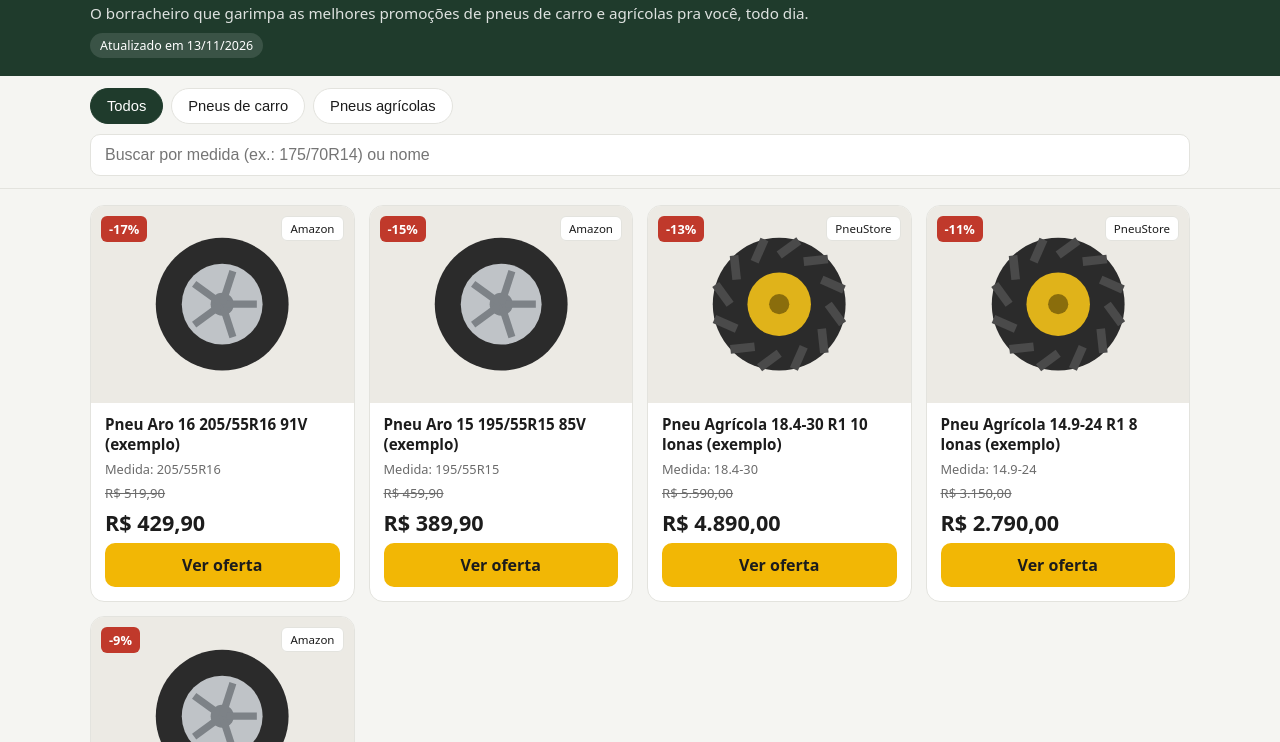
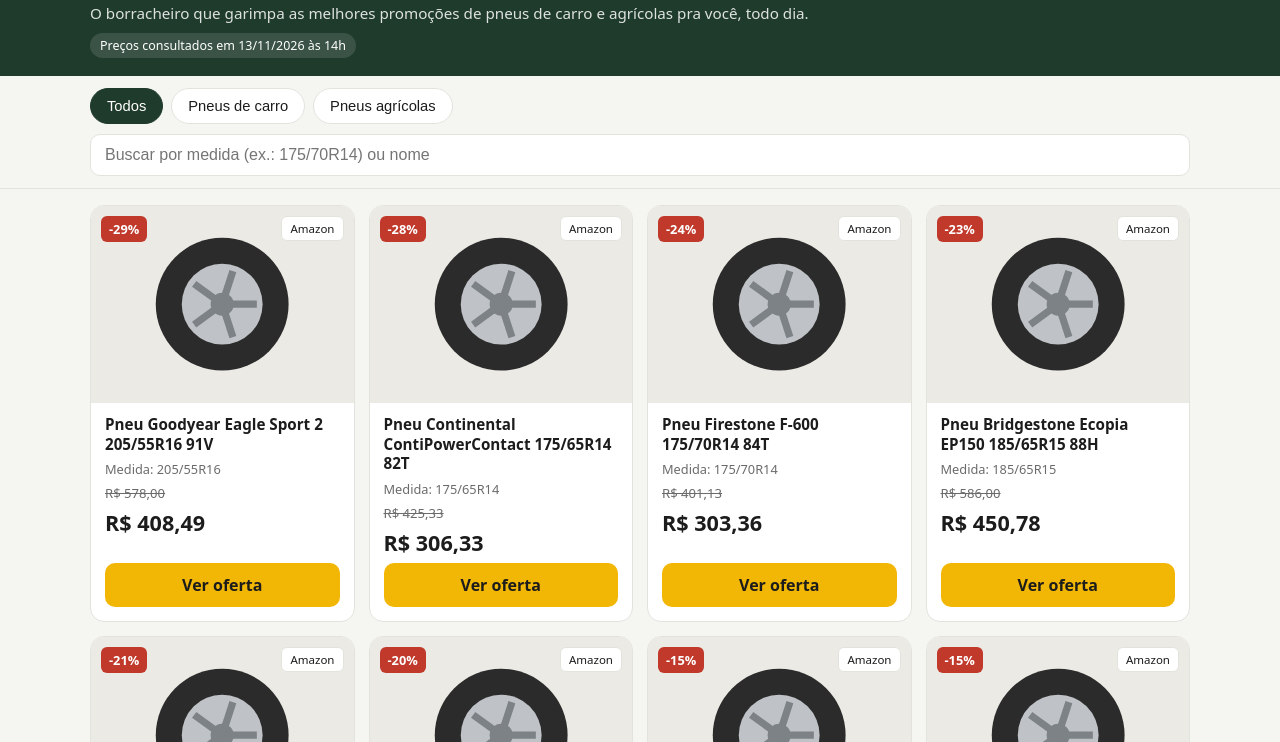
Before and after one commit to lemmertzlucas/seuborracheiro, a plain HTML site: page index.html in a window 1280 px wide. Shown: the part 58-800 px from the top of the page. Drawn offline with Linux system fonts and the light colour scheme.

Commit message:
Pneus reais da Amazon com links de afiliado

```diff
--- a/index.html
+++ b/index.html
@@ -68,24 +68,39 @@
 </main>
 
 <footer>
-  Este site participa de programas de afiliados (Amazon Associados e PneuStore). Ao comprar pelos links,
-  podemos receber uma comissão, sem custo extra para você. Preços e disponibilidade podem mudar a qualquer momento.
+  Como Associado da Amazon, o Seu Borracheiro ganha com compras qualificadas. Ao comprar pelos links, podemos
+  receber uma comissão, sem custo extra para você. Preços e disponibilidade são os vistos na data de atualização
+  indicada no topo e podem mudar a qualquer momento; o preço que vale é o mostrado na loja no momento da compra.
 </footer>
 
 <script>
 /* ===== DADOS — a rotina automática vai reescrever só este bloco ===== */
-const ATUALIZADO_EM = "13/11/2026";
+const ATUALIZADO_EM = "13/11/2026 às 14h";
 const PRODUTOS = [
-  { nome:"Pneu Aro 15 195/55R15 85V (exemplo)", categoria:"carro", medida:"195/55R15", loja:"Amazon",
-    preco:389.90, precoAntigo:459.90, link:"https://www.amazon.com.br/dp/XXXXXXXX?tag=SEU-TAG-20" },
-  { nome:"Pneu Aro 14 175/70R14 84T (exemplo)", categoria:"carro", medida:"175/70R14", loja:"Amazon",
-    preco:299.90, precoAntigo:329.90, link:"https://www.amazon.com.br/dp/XXXXXXXX?tag=SEU-TAG-20" },
-  { nome:"Pneu Aro 16 205/55R16 91V (exemplo)", categoria:"carro", medida:"205/55R16", loja:"Amazon",
-    preco:429.90, precoAntigo:519.90, link:"https://www.amazon.com.br/dp/XXXXXXXX?tag=SEU-TAG-20" },
-  { nome:"Pneu Agrícola 18.4-30 R1 10 lonas (exemplo)", categoria:"agricola", medida:"18.4-30", loja:"PneuStore",
-    preco:4890.00, precoAntigo:5590.00, link:"https://www.pneustore.com.br/SEU-LINK-DE-AFILIADO" },
-  { nome:"Pneu Agrícola 14.9-24 R1 8 lonas (exemplo)", categoria:"agricola", medida:"14.9-24", loja:"PneuStore",
-    preco:2790.00, precoAntigo:3150.00, link:"https://www.pneustore.com.br/SEU-LINK-DE-AFILIADO" }
+  { nome:"Pneu Firestone F-600 175/70R14 84T", categoria:"carro", medida:"175/70R14", loja:"Amazon",
+    preco:303.36, precoAntigo:401.13, link:"https://www.amazon.com.br/dp/B07XBTY36X?tag=seuborracheir-20" },
+  { nome:"Pneu Kumho ES31 175/70R14 84T", categoria:"carro", medida:"175/70R14", loja:"Amazon",
+    preco:293.71, precoAntigo:345.55, link:"https://www.amazon.com.br/dp/B0DMFVZ935?tag=seuborracheir-20" },
+  { nome:"Pneu Continental PowerContact 2 175/70R14 84T", categoria:"carro", medida:"175/70R14", loja:"Amazon",
+    preco:359.82, precoAntigo:423.33, link:"https://www.amazon.com.br/dp/B07X9V7PLG?tag=seuborracheir-20" },
+  { nome:"Pneu Continental ContiPowerContact 175/65R14 82T", categoria:"carro", medida:"175/65R14", loja:"Amazon",
+    preco:306.33, precoAntigo:425.33, link:"https://www.amazon.com.br/dp/B07XBTXPFK?tag=seuborracheir-20" },
+  { nome:"Pneu Firestone F-600 175/65R14 82T", categoria:"carro", medida:"175/65R14", loja:"Amazon",
+    preco:284.09, precoAntigo:352.95, link:"https://www.amazon.com.br/dp/B0CCW5VXK1?tag=seuborracheir-20" },
+  { nome:"Pneu Goodyear Kelly Edge Touring 2 175/65R14 86H", categoria:"carro", medida:"175/65R14", loja:"Amazon",
+    preco:278.90, precoAntigo:329.90, link:"https://www.amazon.com.br/dp/B0CQ6QYWF6?tag=seuborracheir-20" },
+  { nome:"Pneu Bridgestone Ecopia EP150 185/65R15 88H", categoria:"carro", medida:"185/65R15", loja:"Amazon",
+    preco:450.78, precoAntigo:586.00, link:"https://www.amazon.com.br/dp/B0CCW58QRW?tag=seuborracheir-20" },
+  { nome:"Pneu Continental PowerContact 2 185/65R15 88H", categoria:"carro", medida:"185/65R15", loja:"Amazon",
+    preco:427.93, precoAntigo:503.44, link:"https://www.amazon.com.br/dp/B0H3W4WWRF?tag=seuborracheir-20" },
+  { nome:"Pneu Continental UltraContact 185/65R15 88H", categoria:"carro", medida:"185/65R15", loja:"Amazon",
+    preco:442.52, precoAntigo:520.61, link:"https://www.amazon.com.br/dp/B0H3VNXPZK?tag=seuborracheir-20" },
+  { nome:"Pneu Goodyear Eagle Sport 2 205/55R16 91V", categoria:"carro", medida:"205/55R16", loja:"Amazon",
+    preco:408.49, precoAntigo:578.00, link:"https://www.amazon.com.br/dp/B0BW2S55CF?tag=seuborracheir-20" },
+  { nome:"Pneu Barum Bravuris 5HM 205/55R16 91V (by Continental)", categoria:"carro", medida:"205/55R16", loja:"Amazon",
+    preco:361.16, precoAntigo:460.00, link:"https://www.amazon.com.br/dp/B096SX3JYN?tag=seuborracheir-20" },
+  { nome:"Pneu Pirelli P400 Evo 205/55R16 91V", categoria:"carro", medida:"205/55R16", loja:"Amazon",
+    preco:396.87, precoAntigo:466.89, link:"https://www.amazon.com.br/dp/B0DTRP8PGK?tag=seuborracheir-20" }
 ];
 /* ===== FIM DOS DADOS ===== */
 
@@ -99,7 +114,7 @@ let categoria = "todos";
 const grid = document.getElementById("grid");
 const empty = document.getElementById("empty");
 const search = document.getElementById("search");
-document.getElementById("updated").textContent = "Atualizado em " + ATUALIZADO_EM;
+document.getElementById("updated").textContent = "Preços consultados em " + ATUALIZADO_EM;
 
 function render(){
   const termo = search.value.trim().toLowerCase();
@@ -122,6 +137,7 @@ function render(){
         <a class="btn" href="${p.link}" target="_blank" rel="noopener sponsored">Ver oferta</a>
       </div>
     </article>`).join("");
+  empty.textContent = categoria === "agricola" ? "Ofertas de pneus agrícolas chegando em breve!" : "Nenhum pneu encontrado com esse filtro.";
   empty.hidden = lista.length > 0;
 }
 
```
